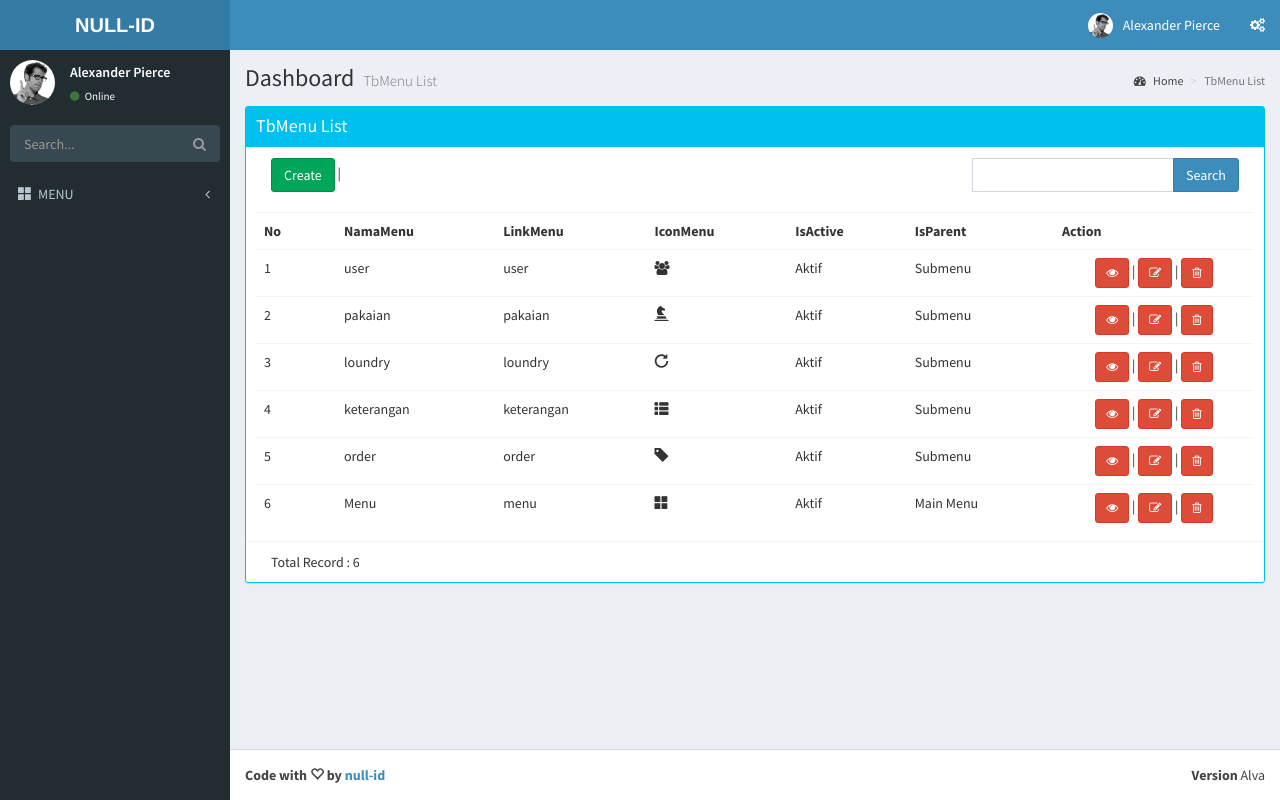
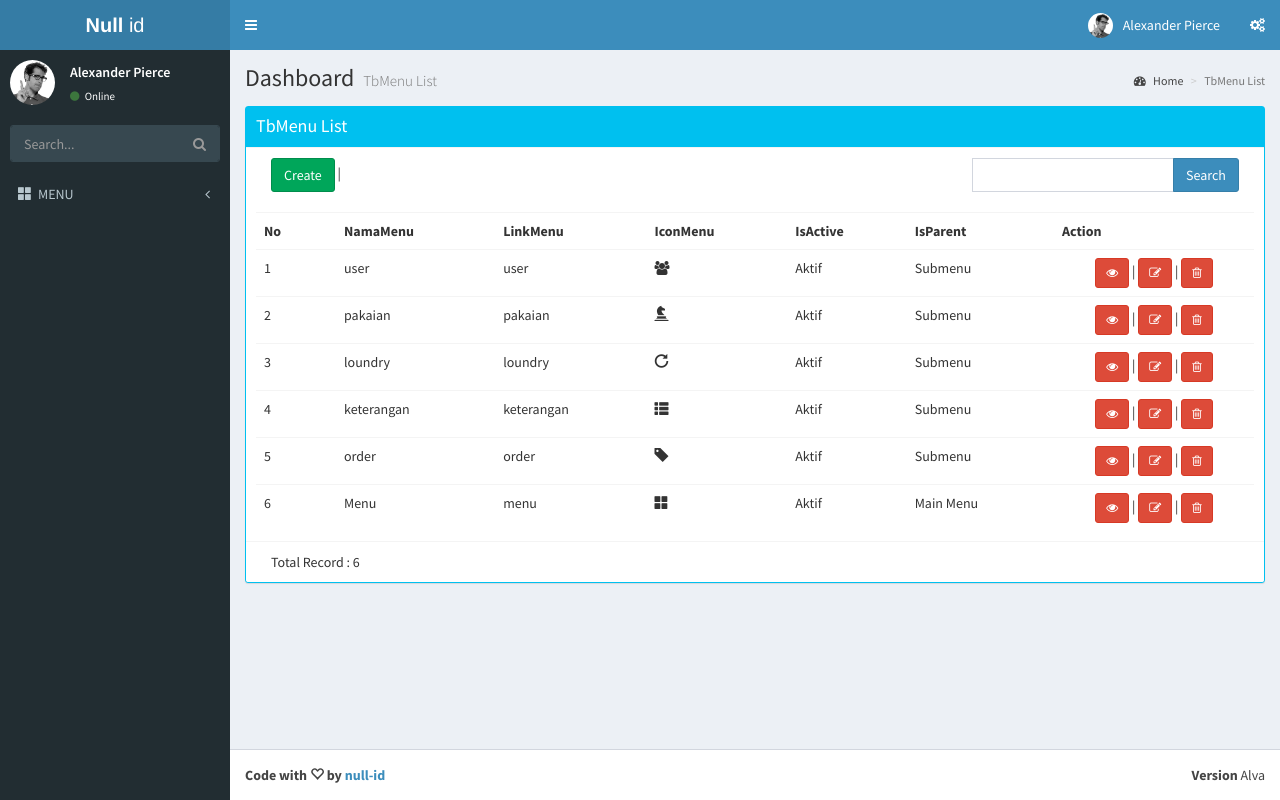
Before and after one commit to kuliketik/backend, a CodeIgniter app: page /yourprojectname/index.php/menu/index in a window 1280 px wide. Run offline with CodeIgniter, Linux system fonts and the light colour scheme; data comes from the database, SQL or seed files in the repository.

Commit message:
Fix menu error

```diff
--- a/application/views/template.php
+++ b/application/views/template.php
@@ -36,12 +36,15 @@
                 <!-- Logo -->
                 <a href="<?php echo base_url(); ?>" class="logo">
                     <!-- mini logo for sidebar mini 50x50 pixels -->
-                    <span class="logo-mini"><b>NULL</b>-id</span>
+                    <span class="logo-mini"><b>N</b>ull</span>
                     <!-- logo for regular state and mobile devices -->
-                    <span class="logo-lg"><b>NULL-ID</b></span>
+                    <span class="logo-lg"><b>Null</b> id</span>>
                 </a>
                 <!-- Header Navbar: style can be found in header.less -->
                 <nav class="navbar navbar-static-top" role="navigation">
+                  <a href="#" class="sidebar-toggle" data-toggle="offcanvas" role="button">
+                    <span class="sr-only">Toggle navigation</span>
+                  </a>
                     <div class="navbar-custom-menu">
                         <ul class="nav navbar-nav">
 
@@ -122,6 +125,9 @@
                     <!-- /.search form -->
                     <!-- sidebar menu: : style can be found in sidebar.less -->
                     <ul class="sidebar-menu">
+
+
+                      <li class="active treeview">
                         <?php
                         $menu = $this->db->get_where('tbMenu', array('isParent' => 0,'isActive'=>1));
                         foreach ($menu->result() as $m) {
@@ -130,7 +136,7 @@
                             if($submenu->num_rows()>0){
                                 // tampilkan submenu
                                 echo "<li class='treeview'>
-                                    ".anchor('#',  "<i class='$m->iconMenu'></i>".strtoupper($m->namaMenu).' <i class="fa fa-angle-left pull-right"></i>')."
+                                    ".anchor('#',  "<i class='$m->iconMenu'></i><span>".strtoupper($m->namaMenu).'</span> <i class="fa fa-angle-left pull-right"></i>')."
                                         <ul class='treeview-menu'>";
                                 foreach ($submenu->result() as $s){
                                      echo "<li>" . anchor($s->linkMenu, "<i class='$s->iconMenu'></i> <span>" . strtoupper($s->namaMenu)) . "</span></li>";
```
